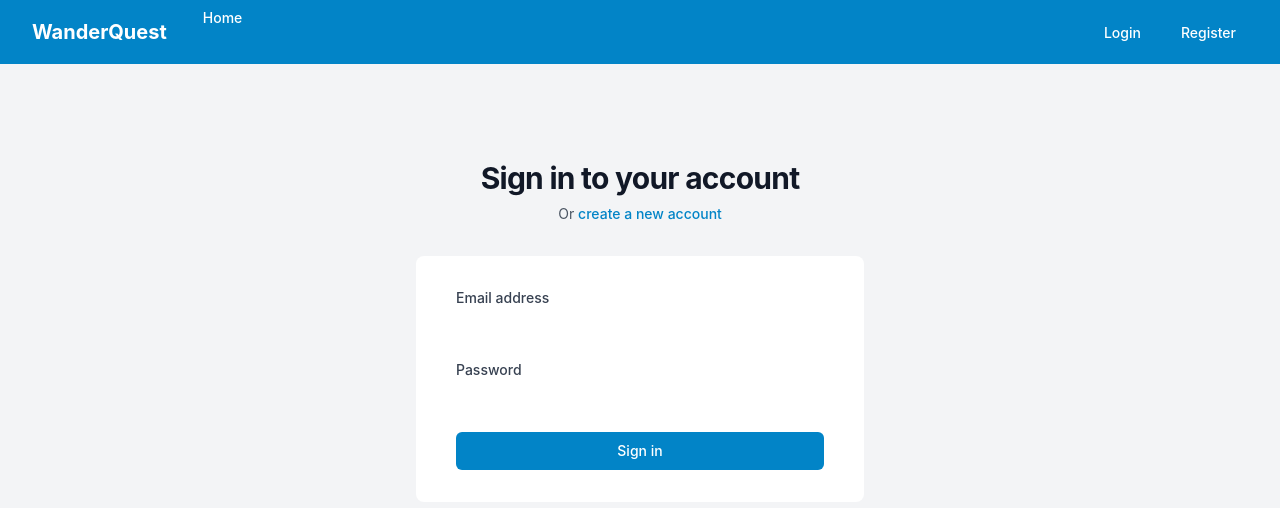
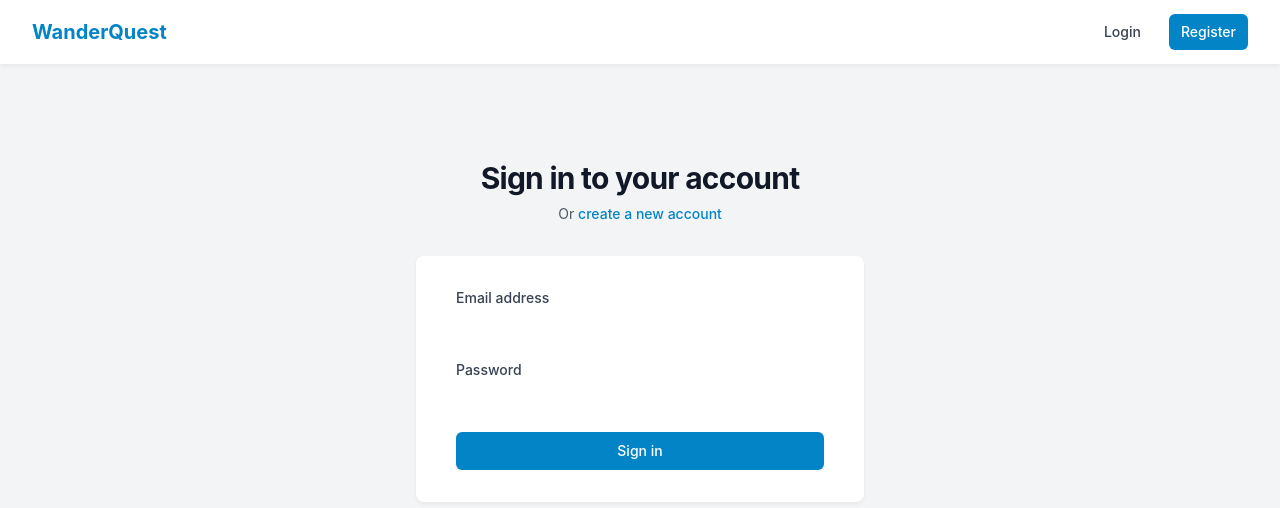
Before and after one commit to OmarDGreat/WanderQuest, a React (Vite) app in the folder client/: page /login in a window 1280 px wide. Shown: the top 508 px of the page. Built offline with nearby package versions, Linux system fonts and the light colour scheme.

Commit message:
adjusted Navbar layout

```diff
--- a/client/src/components/layout/Navbar.jsx
+++ b/client/src/components/layout/Navbar.jsx
@@ -1,67 +1,70 @@
-import { Fragment } from 'react';
-import { Link } from 'react-router-dom';
-import { Disclosure, Menu, Transition } from '@headlessui/react';
-import { Bars3Icon, XMarkIcon } from '@heroicons/react/24/outline';
-import { useAuth } from '../../context/AuthContext';
+import { Fragment } from "react";
+import { Link } from "react-router-dom";
+import { Disclosure, Menu, Transition } from "@headlessui/react";
+import { Bars3Icon, XMarkIcon } from "@heroicons/react/24/outline";
+import { useAuth } from "../../hooks/useAuth";
 
 const navigation = [
-  { name: 'Home', href: '/', public: true },
-  { name: 'Itineraries', href: '/itineraries', public: false },
-  { name: 'Create Trip', href: '/create-trip', public: false },
+  { name: "Itineraries", href: "/itineraries", public: false },
+  { name: "Create Trip", href: "/create-trip", public: false },
 ];
 
 export default function Navbar() {
   const { user, logout } = useAuth();
 
   return (
-    <Disclosure as="nav" className="bg-primary-600">
+    <Disclosure as="nav" className="bg-white shadow-soft">
       {({ open }) => (
         <>
           <div className="mx-auto max-w-7xl px-4 sm:px-6 lg:px-8">
             <div className="flex h-16 justify-between">
               <div className="flex">
                 <div className="flex flex-shrink-0 items-center">
-                  <Link to="/" className="text-white text-xl font-bold">
+                  <Link to="/" className="text-xl font-bold text-primary-600">
                     WanderQuest
                   </Link>
                 </div>
                 <div className="hidden sm:ml-6 sm:flex sm:space-x-8">
-                  {navigation.map((item) => (
+                  {navigation.map(
+                    (item) =>
                       (item.public || user) && (
                         <Link
                           key={item.name}
                           to={item.href}
-                        className="text-white hover:text-gray-200 px-3 py-2 text-sm font-medium"
+                          className="inline-flex items-center px-1 pt-1 text-sm font-medium text-gray-900 hover:text-primary-600"
                         >
                           {item.name}
                         </Link>
                       )
-                  ))}
+                  )}
                 </div>
               </div>
+
               <div className="hidden sm:ml-6 sm:flex sm:items-center">
                 {user ? (
                   <Menu as="div" className="relative ml-3">
-                    <Menu.Button className="text-white hover:text-gray-200">
+                    <Menu.Button className="flex rounded-full text-sm focus:outline-none focus:ring-2 focus:ring-primary-500 focus:ring-offset-2">
+                      <span className="text-gray-700 hover:text-primary-600">
                         {user.email}
+                      </span>
                     </Menu.Button>
                     <Transition
                       as={Fragment}
-                      enter="transition ease-out duration-100"
+                      enter="transition ease-out duration-200"
                       enterFrom="transform opacity-0 scale-95"
                       enterTo="transform opacity-100 scale-100"
                       leave="transition ease-in duration-75"
                       leaveFrom="transform opacity-100 scale-100"
                       leaveTo="transform opacity-0 scale-95"
                     >
-                      <Menu.Items className="absolute right-0 z-10 mt-2 w-48 origin-top-right rounded-md bg-white py-1 shadow-lg">
+                      <Menu.Items className="absolute right-0 z-10 mt-2 w-48 origin-top-right rounded-md bg-white py-1 shadow-lg ring-1 ring-black ring-opacity-5 focus:outline-none">
                         <Menu.Item>
                           {({ active }) => (
                             <button
                               onClick={logout}
                               className={`${
-                                active ? 'bg-gray-100' : ''
-                              } block px-4 py-2 text-sm text-gray-700 w-full text-left`}
+                                active ? "bg-gray-100" : ""
+                              } block w-full px-4 py-2 text-left text-sm text-gray-700`}
                             >
                               Sign out
                             </button>
@@ -71,24 +74,73 @@ export default function Navbar() {
                     </Transition>
                   </Menu>
                 ) : (
-                  <div className="space-x-4">
+                  <div className="flex items-center space-x-4">
                     <Link
                       to="/login"
-                      className="text-white hover:text-gray-200 px-3 py-2 text-sm font-medium"
+                      className="text-gray-700 hover:text-primary-600 px-3 py-2 text-sm font-medium"
                     >
                       Login
                     </Link>
                     <Link
                       to="/register"
-                      className="text-white hover:text-gray-200 px-3 py-2 text-sm font-medium"
+                      className="bg-primary-600 text-white hover:bg-primary-700 px-3 py-2 rounded-md text-sm font-medium transition-colors"
                     >
                       Register
                     </Link>
                   </div>
                 )}
               </div>
+
+              {/* Mobile menu button */}
+              <div className="flex items-center sm:hidden">
+                <Disclosure.Button className="inline-flex items-center justify-center rounded-md p-2 text-gray-700 hover:bg-gray-100 hover:text-primary-600">
+                  <span className="sr-only">Open main menu</span>
+                  {open ? (
+                    <XMarkIcon className="block h-6 w-6" aria-hidden="true" />
+                  ) : (
+                    <Bars3Icon className="block h-6 w-6" aria-hidden="true" />
+                  )}
+                </Disclosure.Button>
               </div>
             </div>
+          </div>
+
+          {/* Mobile menu */}
+          <Disclosure.Panel className="sm:hidden">
+            <div className="space-y-1 pb-3 pt-2">
+              {navigation.map(
+                (item) =>
+                  (item.public || user) && (
+                    <Disclosure.Button
+                      key={item.name}
+                      as={Link}
+                      to={item.href}
+                      className="block px-3 py-2 text-base font-medium text-gray-700 hover:bg-gray-50 hover:text-primary-600"
+                    >
+                      {item.name}
+                    </Disclosure.Button>
+                  )
+              )}
+              {!user && (
+                <>
+                  <Disclosure.Button
+                    as={Link}
+                    to="/login"
+                    className="block px-3 py-2 text-base font-medium text-gray-700 hover:bg-gray-50 hover:text-primary-600"
+                  >
+                    Login
+                  </Disclosure.Button>
+                  <Disclosure.Button
+                    as={Link}
+                    to="/register"
+                    className="block px-3 py-2 text-base font-medium text-gray-700 hover:bg-gray-50 hover:text-primary-600"
+                  >
+                    Register
+                  </Disclosure.Button>
+                </>
+              )}
+            </div>
+          </Disclosure.Panel>
         </>
       )}
     </Disclosure>
--- a/client/tailwind.config.js
+++ b/client/tailwind.config.js
@@ -17,6 +17,9 @@ export default {
           900: "#0c4a6e",
         },
       },
+      boxShadow: {
+        soft: "0 2px 4px rgba(0,0,0,0.05)",
+      },
     },
   },
   plugins: [],
```
Lines whose indentation alone changed are shown as unchanged.
